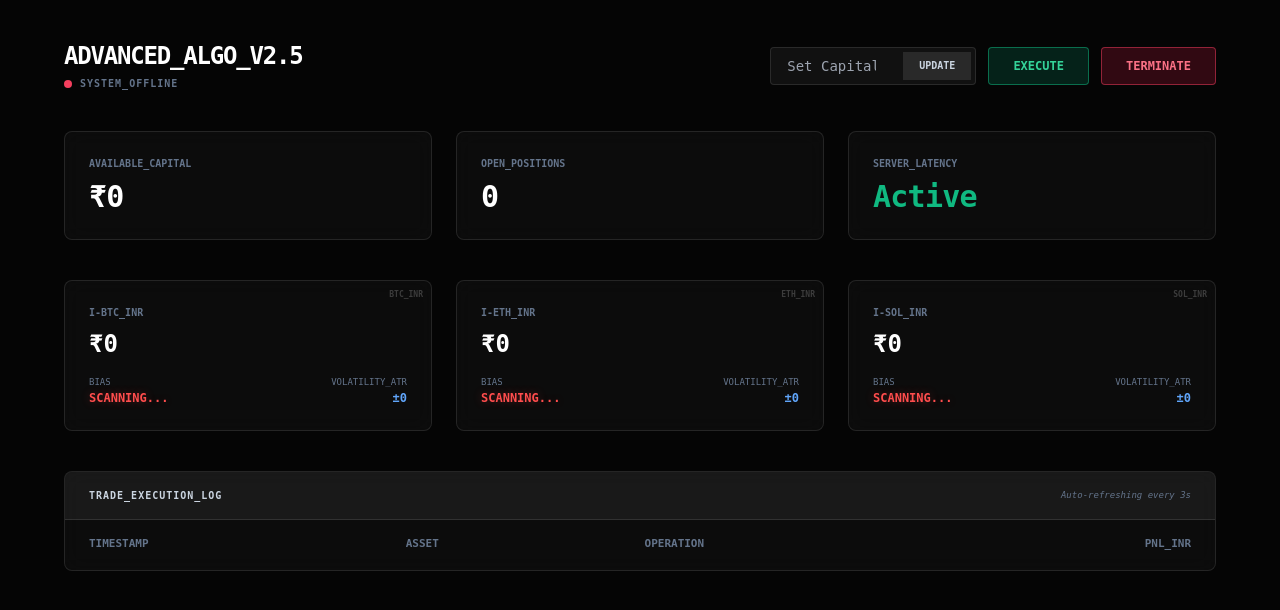
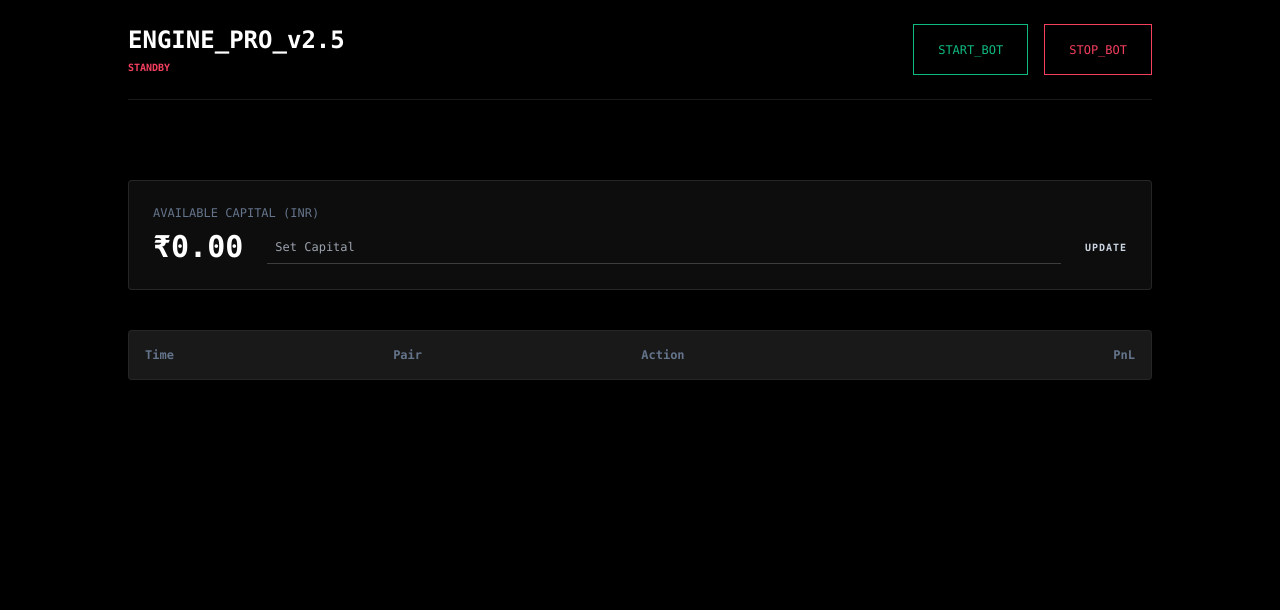
Before and after one commit to sudch-dev/Coin, a Flask app: page / in a window 1280 px wide. Shown: the top 610 px of the page. Run offline with Flask 3, Linux system fonts and the light colour scheme; data that the repository does not hold is empty; some libraries are stand-ins or nearby versions.

Commit message:
Update index.html

```diff
--- a/templates/index.html
+++ b/templates/index.html
@@ -2,166 +2,76 @@
 <html lang="en">
 <head>
     <meta charset="UTF-8">
-    <meta name="viewport" content="width=device-width, initial-scale=1.0">
-    <title>Advanced Algo Engine | Live</title>
+    <title>AlgoTrader Pro | Live Provision</title>
     <script src="https://cdn.tailwindcss.com"></script>
-    <link href="https://fonts.googleapis.com" rel="stylesheet">
-    <style>
-        body { font-family: 'JetBrains Mono', monospace; background-color: #050505; }
-        .glass { background: rgba(255, 255, 255, 0.03); border: 1px solid rgba(255, 255, 255, 0.1); backdrop-filter: blur(10px); }
-        .neo-green { color: #00ff9d; text-shadow: 0 0 10px rgba(0, 255, 157, 0.3); }
-        .neo-red { color: #ff4d4d; text-shadow: 0 0 10px rgba(255, 77, 77, 0.3); }
-        .status-pulse { animation: pulse 2s infinite; }
-        @keyframes pulse { 0% { opacity: 1; } 50% { opacity: 0.3; } 100% { opacity: 1; } }
-    </style>
 </head>
-<body class="text-slate-300 p-4 md:p-10">
-
-    <div class="max-w-6xl mx-auto">
-        <!-- Header Section -->
-        <div class="flex flex-col md:flex-row justify-between items-start md:items-center mb-10 gap-6">
+<body class="bg-black text-slate-300 p-6 font-mono">
+    <div class="max-w-5xl mx-auto">
+        <div class="flex justify-between border-b border-white/10 pb-6 mb-10">
             <div>
-                <h1 class="text-2xl font-bold text-white tracking-tighter uppercase">Advanced_Algo_v2.5</h1>
-                <div class="flex items-center gap-2 mt-1">
-                    <div id="status-indicator" class="w-2 h-2 rounded-full bg-rose-500"></div>
-                    <span id="status-text" class="text-[10px] font-bold uppercase tracking-widest text-slate-500">System_Offline</span>
+                <h1 class="text-2xl font-black text-white">ENGINE_PRO_v2.5</h1>
+                <div id="status" class="text-[10px] uppercase font-bold mt-1 text-rose-500">Standby</div>
+            </div>
+            <div class="flex gap-4">
+                <button onclick="cmd('start')" class="border border-emerald-500 text-emerald-500 px-6 py-2 hover:bg-emerald-500/10 transition text-xs">START_BOT</button>
+                <button onclick="cmd('stop')" class="border border-rose-500 text-rose-500 px-6 py-2 hover:bg-rose-500/10 transition text-xs">STOP_BOT</button>
             </div>
         </div>
 
-            <div class="flex flex-wrap gap-3">
-                <div class="flex bg-white/5 rounded border border-white/10 p-1">
-                    <input id="cap_val" type="number" placeholder="Set Capital" class="bg-transparent px-3 py-1 text-sm outline-none w-32 text-white">
-                    <button onclick="updateCapital()" class="bg-white/10 hover:bg-white/20 px-4 py-1 text-[10px] font-bold uppercase transition">Update</button>
-                </div>
-                <button onclick="control('start')" class="bg-emerald-600/20 hover:bg-emerald-600/40 text-emerald-400 border border-emerald-500/50 px-6 py-2 rounded text-xs font-bold transition">EXECUTE</button>
-                <button onclick="control('stop')" class="bg-rose-600/20 hover:bg-rose-600/40 text-rose-400 border border-rose-500/50 px-6 py-2 rounded text-xs font-bold transition">TERMINATE</button>
+        <!-- Live Price Grid -->
+        <div id="market-grid" class="grid grid-cols-1 md:grid-cols-3 gap-6 mb-10"></div>
+
+        <div class="bg-white/5 p-6 rounded border border-white/10 mb-10">
+            <p class="text-xs uppercase text-slate-500 mb-2">Available Capital (INR)</p>
+            <div class="flex gap-6 items-center">
+                <h2 class="text-3xl font-bold text-white">₹<span id="cap">0.00</span></h2>
+                <input id="cap_in" type="number" placeholder="Set Capital" class="bg-transparent border-b border-white/20 p-2 text-xs flex-1 outline-none">
+                <button onclick="setCap()" class="text-[10px] font-bold uppercase tracking-widest hover:text-white">Update</button>
             </div>
         </div>
 
-        <!-- Stats Overview -->
-        <div class="grid grid-cols-1 md:grid-cols-3 gap-6 mb-10">
-            <div class="glass p-6 rounded-lg">
-                <p class="text-[10px] uppercase font-bold text-slate-500 mb-2">Available_Capital</p>
-                <h2 class="text-3xl font-bold text-white tracking-tight">₹<span id="display-cap">0.00</span></h2>
-            </div>
-            <div class="glass p-6 rounded-lg">
-                <p class="text-[10px] uppercase font-bold text-slate-500 mb-2">Open_Positions</p>
-                <h2 id="display-pos" class="text-3xl font-bold text-white tracking-tight">0</h2>
-            </div>
-            <div class="glass p-6 rounded-lg">
-                <p class="text-[10px] uppercase font-bold text-slate-500 mb-2">Server_Latency</p>
-                <h2 class="text-3xl font-bold text-emerald-500 tracking-tight">Active</h2>
-            </div>
-        </div>
-
-        <!-- Market Grid (Corrected Price Provision) -->
-        <div id="market-grid" class="grid grid-cols-1 md:grid-cols-3 gap-6 mb-10">
-            <!-- Dynamic Cards Injected Here -->
-        </div>
-
-        <!-- Activity Logs -->
-        <div class="glass rounded-lg overflow-hidden">
-            <div class="px-6 py-4 border-b border-white/10 bg-white/5 flex justify-between items-center">
-                <h3 class="text-[10px] font-bold uppercase tracking-widest">Trade_Execution_Log</h3>
-                <span class="text-[9px] text-slate-500 italic">Auto-refreshing every 3s</span>
-            </div>
-            <div class="overflow-x-auto">
-                <table class="w-full text-left text-[11px]">
-                    <thead class="text-slate-500 uppercase border-b border-white/5">
-                        <tr>
-                            <th class="px-6 py-4 font-bold">Timestamp</th>
-                            <th class="px-6 py-4 font-bold">Asset</th>
-                            <th class="px-6 py-4 font-bold">Operation</th>
-                            <th class="px-6 py-4 font-bold text-right">PnL_INR</th>
-                        </tr>
+        <div class="bg-white/5 border border-white/10 rounded overflow-hidden">
+            <table class="w-full text-left text-xs">
+                <thead class="bg-white/5 text-slate-500">
+                    <tr><th class="p-4">Time</th><th class="p-4">Pair</th><th class="p-4">Action</th><th class="p-4 text-right">PnL</th></tr>
                 </thead>
-                    <tbody id="log-table" class="divide-y divide-white/5">
-                        <!-- Logs Injected Here -->
-                    </tbody>
+                <tbody id="logs"></tbody>
             </table>
-            </div>
         </div>
     </div>
 
     <script>
-        async function control(action) {
-            await fetch(`/${action}`, {method: 'POST'});
-            updateDashboard();
+        async function cmd(c) { await fetch('/'+c, {method:'POST'}); }
+        async function setCap() {
+            const v = document.getElementById('cap_in').value;
+            await fetch('/set_capital', {method:'POST', headers:{'Content-Type':'application/json'}, body:JSON.stringify({capital:v})});
         }
-
-        async function updateCapital() {
-            const capital = document.getElementById('cap_val').value;
-            if(!capital) return;
-            await fetch('/set_capital', {
-                method: 'POST',
-                headers: {'Content-Type': 'application/json'},
-                body: JSON.stringify({capital: capital})
-            });
-            alert('Capital updated successfully.');
-        }
-
-        async function updateDashboard() {
-            try {
+        async function update() {
             const res = await fetch('/dashboard');
-                const data = await res.json();
-
-                // Status Update
-                const indicator = document.getElementById('status-indicator');
-                const statusText = document.getElementById('status-text');
-                if(data.running) {
-                    indicator.className = "w-2 h-2 rounded-full bg-emerald-500 status-pulse";
-                    statusText.innerText = "System_Active (Scanning)";
-                    statusText.className = "text-[10px] font-bold uppercase tracking-widest text-emerald-500";
-                } else {
-                    indicator.className = "w-2 h-2 rounded-full bg-rose-500";
-                    statusText.innerText = "System_Offline";
-                    statusText.className = "text-[10px] font-bold uppercase tracking-widest text-slate-500";
-                }
-
-                // Stats
-                document.getElementById('display-cap').innerText = data.capital.toLocaleString('en-IN');
-                document.getElementById('display-pos').innerText = Object.keys(data.positions).length;
-
-                // Market Grid (Advanced Provision)
-                const grid = document.getElementById('market-grid');
-                grid.innerHTML = Object.entries(data.market).map(([pair, info]) => `
-                    <div class="glass p-6 rounded-lg relative overflow-hidden">
-                        <div class="absolute top-0 right-0 p-2 text-[8px] font-bold text-white/20 uppercase">${pair.split('-')[1]}</div>
-                        <p class="text-[10px] font-bold text-slate-500 uppercase mb-2">${pair}</p>
-                        <h3 class="text-2xl font-bold text-white mb-4">₹${info.price.toLocaleString('en-IN')}</h3>
-                        <div class="flex justify-between items-end">
-                            <div>
-                                <p class="text-[9px] text-slate-500 uppercase">Bias</p>
-                                <p class="text-xs font-bold ${info.bias === 'Bullish' ? 'neo-green' : 'neo-red'} uppercase">${info.bias}</p>
-                            </div>
-                            <div class="text-right">
-                                <p class="text-[9px] text-slate-500 uppercase">Volatility_ATR</p>
-                                <p class="text-xs font-bold text-blue-400">±${info.atr}</p>
-                            </div>
+            const d = await res.json();
+            document.getElementById('status').innerText = d.running ? 'Running (Scanning Assets)' : 'Stopped';
+            document.getElementById('status').className = d.running ? 'text-[10px] uppercase font-bold mt-1 text-emerald-500' : 'text-[10px] uppercase font-bold mt-1 text-rose-500';
+            document.getElementById('cap').innerText = d.capital;
+            document.getElementById('market-grid').innerHTML = Object.entries(d.market).map(([p,i]) => `
+                <div class="bg-white/5 border border-white/10 p-6 rounded">
+                    <p class="text-[10px] text-slate-500 font-bold mb-1">${p}</p>
+                    <p class="text-xl text-white font-bold">₹${i.price || 'Scanning...'}</p>
+                    <div class="flex justify-between mt-4">
+                        <span class="text-[9px] uppercase font-bold ${i.bias=='Bullish'?'text-emerald-400':'text-rose-400'}">${i.bias}</span>
+                        <span class="text-[9px] text-slate-600 font-bold">ATR: ${i.atr}</span>
                     </div>
                 </div>
             `).join('');
-
-                // Logs
-                const logs = document.getElementById('log-table');
-                logs.innerHTML = data.log.reverse().map(item => `
-                    <tr class="hover:bg-white/5 transition">
-                        <td class="px-6 py-4 text-slate-500">${item.time}</td>
-                        <td class="px-6 py-4 font-bold text-white">${item.pair}</td>
-                        <td class="px-6 py-4 uppercase font-bold text-[10px] ${item.side.includes('long') ? 'text-emerald-400' : 'text-rose-400'}">${item.side}</td>
-                        <td class="px-6 py-4 text-right font-bold ${parseFloat(item.pnl) >= 0 ? 'neo-green' : 'neo-red'}">
-                            ${item.pnl === 'OPEN' ? '<span class="status-pulse">ACTIVE</span>' : item.pnl}
-                        </td>
+            document.getElementById('logs').innerHTML = d.log.reverse().map(l => `
+                <tr class="border-b border-white/5">
+                    <td class="p-4 text-slate-500">${l.time}</td>
+                    <td class="p-4 font-bold text-slate-300">${l.pair}</td>
+                    <td class="p-4 uppercase tracking-widest text-[10px]">${l.side}</td>
+                    <td class="p-4 text-right font-bold ${l.pnl > 0 ? 'text-emerald-500' : 'text-rose-400'}">${l.pnl}</td>
                 </tr>
             `).join('');
-
-            } catch (err) {
-                console.error("Connection lost to Quality Server.");
         }
-        }
-
-        setInterval(updateDashboard, 3000);
-        updateDashboard();
+        setInterval(update, 3000);
     </script>
 </body>
 </html>
```
Lines whose indentation alone changed are shown as unchanged.
